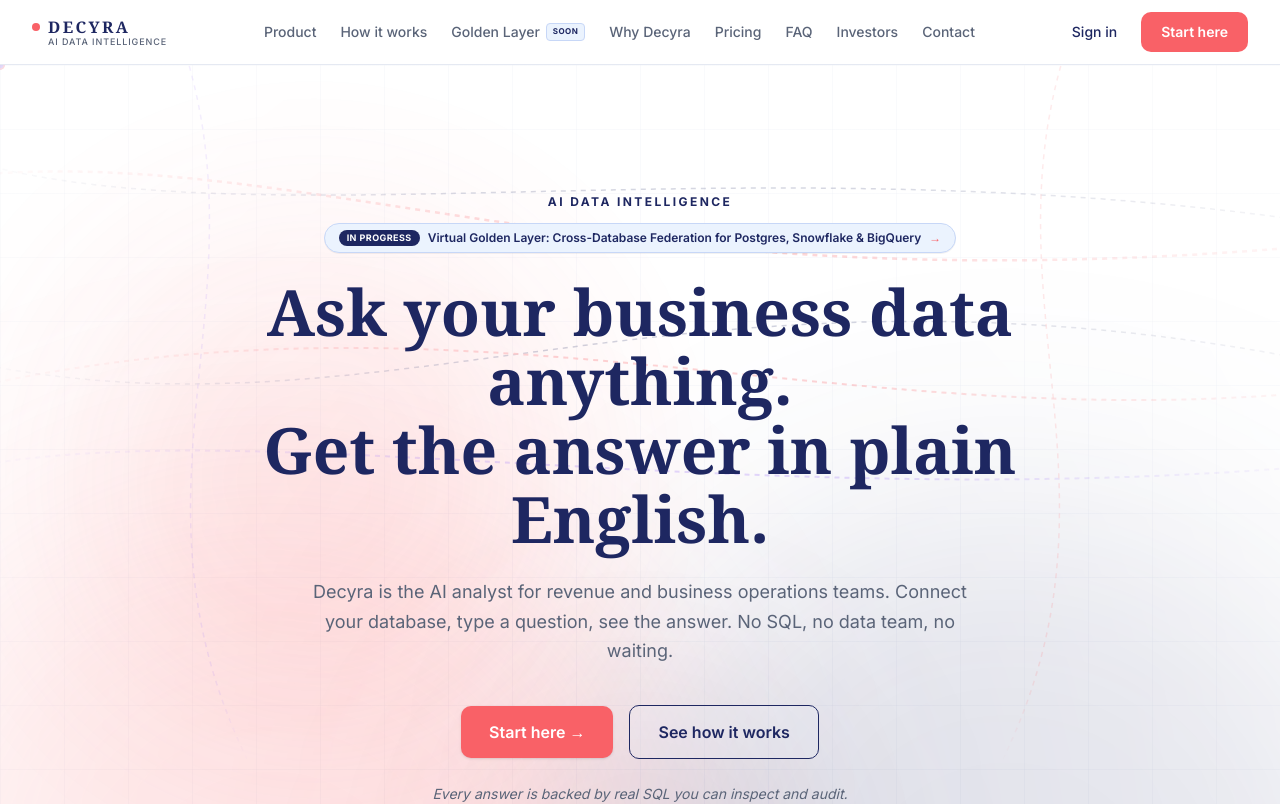
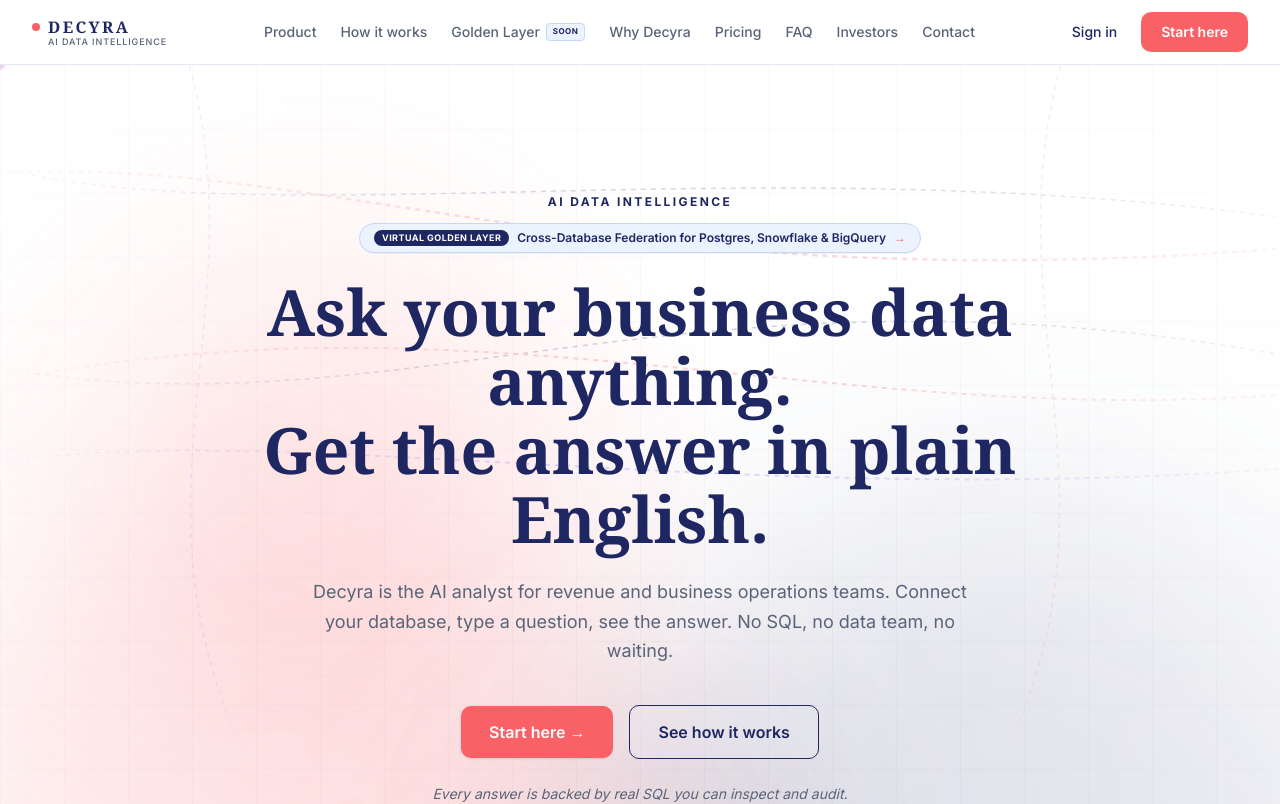
Before and after one commit to anttonyraj/decyra, a Next.js app: page / in a window 1280 px wide. Shown: the top 804 px of the page. Built offline with nearby package versions, Linux system fonts and the light colour scheme.

Commit message:
feat: clean hero badge to link directly to /golden-layer without in-progress roadmap text

```diff
--- a/src/app/page.tsx
+++ b/src/app/page.tsx
@@ -228,18 +228,18 @@
                 <p className="text-[12px] font-bold uppercase tracking-[0.2em] text-[#1E2761]">
                   AI DATA INTELLIGENCE
                 </p>
-                <a
-                  href="#golden-layer"
+                <Link
+                  href="/golden-layer"
                   className="inline-flex items-center gap-2 px-3.5 py-1.5 rounded-full bg-[#EBF3FE] border border-[#C7D7F7] text-[#1E2761] text-xs font-semibold shadow-2xs hover:border-[#1E2761] transition-colors"
                 >
                   <span className="bg-[#1E2761] text-white text-[9px] px-2 py-0.5 rounded-full font-bold uppercase tracking-wider">
-                    IN PROGRESS
+                    VIRTUAL GOLDEN LAYER
                   </span>
                   <span className="text-[#1E2761]">
-                    Virtual Golden Layer: Cross-Database Federation for Postgres, Snowflake & BigQuery
+                    Cross-Database Federation for Postgres, Snowflake &amp; BigQuery
                   </span>
                   <span className="text-[#F96167] font-bold">→</span>
-                </a>
+                </Link>
               </div>
 
               {/* Headline */}
```
